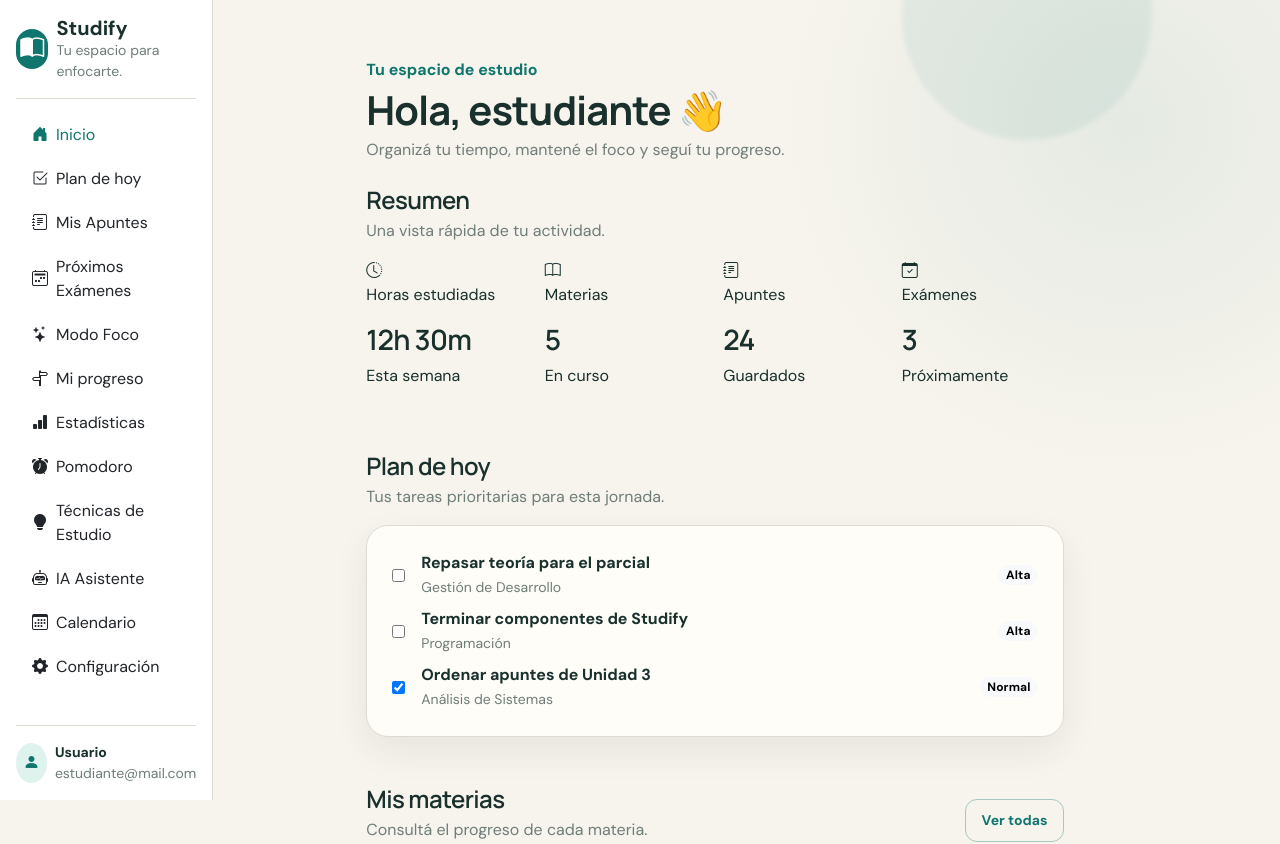
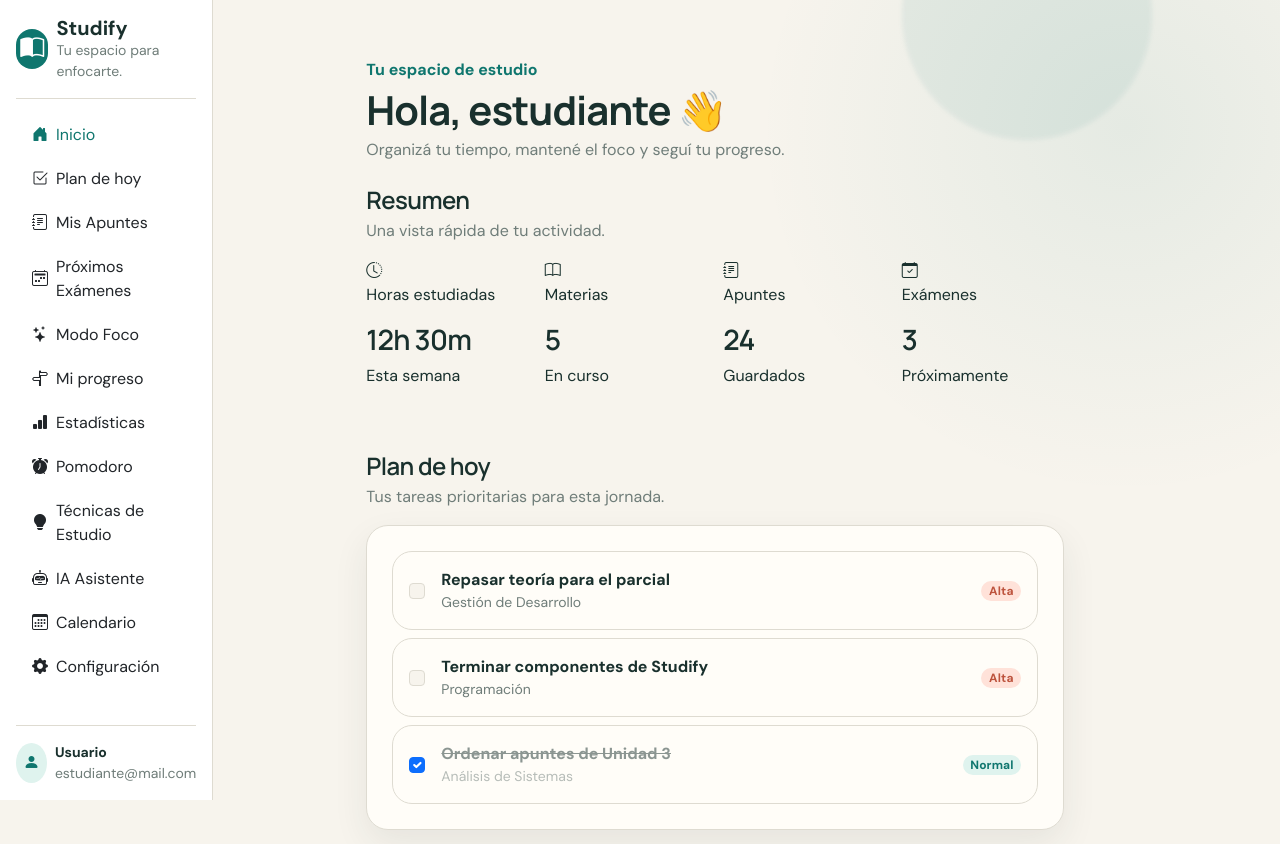
Before and after one commit to FrancoTms/Studify-N2, a React (Vite) app in the folder studify-react/: page /inicio in a window 1280 px wide. Shown: the top 844 px of the page. Built offline with nearby package versions, Linux system fonts and the light colour scheme.

Commit message:
Actualizacion de Items de tarea

```diff
--- a/studify-react/src/components/TaskItem.jsx
+++ b/studify-react/src/components/TaskItem.jsx
@@ -1,12 +1,17 @@
-export default function TaskItem({ title, subject, completed = false, priority = 'Normal' }) {
+import { useState } from 'react'
+
+export default function TaskItem({ title, subject, priority, completed = false }) {
+  const [done, setDone] = useState(completed)
+  const urgent = priority === 'Alta'
+
   return (
-    <label className="task-item d-flex align-items-center gap-3">
-      <input type="checkbox" defaultChecked={completed} />
-      <span className="flex-grow-1">
-        <strong className="d-block">{title}</strong>
-        <small className="text-secondary">{subject}</small>
+    <label className="d-flex align-items-center gap-3 p-3 rounded-3 border" style={{ cursor: 'pointer' }}>
+      <input type="checkbox" className="form-check-input m-0" checked={done} onChange={() => setDone(!done)} />
+      <span className={`flex-grow-1 ${done ? 'opacity-50' : ''}`}>
+        <span className={`d-block fw-semibold ${done ? 'text-decoration-line-through' : ''}`}>{title}</span>
+        <span className="d-block text-secondary small">{subject}</span>
       </span>
-      <span className="badge text-bg-light">{priority}</span>
+      <span className={`badge ${urgent ? 'bg-danger-subtle text-danger' : 'bg-primary-subtle text-primary'}`}>{priority}</span>
     </label>
   )
 }
```
